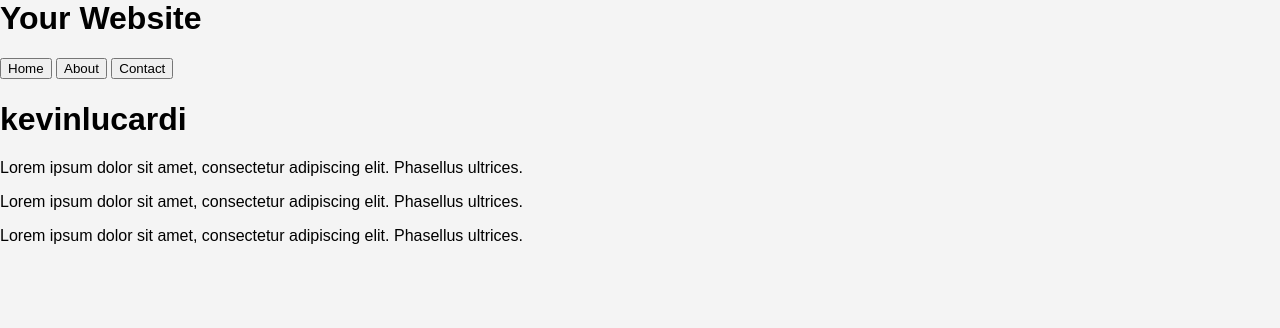
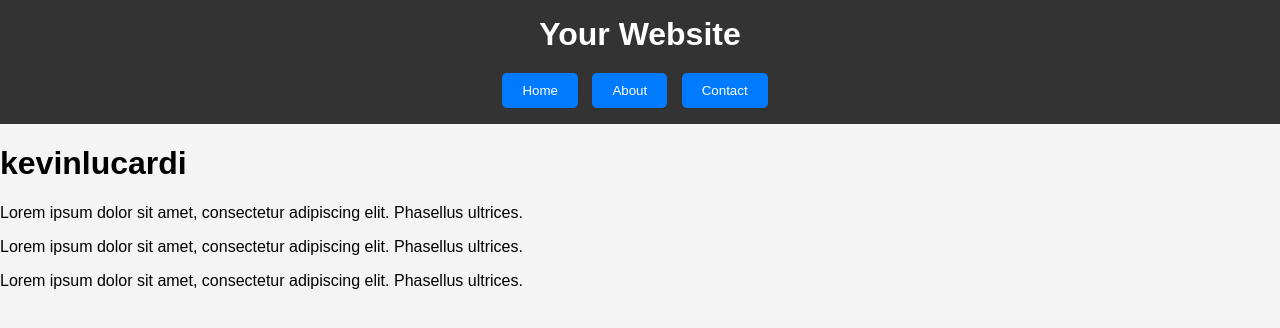
Before and after one commit to klucardi/kevinlucardi, a plain HTML site: page index.html in a window 1280 px wide. Drawn offline with Linux system fonts and the light colour scheme.

Commit message:
Update style.css

```diff
--- a/style.css
+++ b/style.css
@@ -3,39 +3,39 @@ body {
     margin: 0;
     padding: 0;
     background-color: #f4f4f4;
+}
 
-    .button {
-        border: none;
-        color: white;
-        padding: 16px 32px;
-        text-align: center;
-        text-decoration: none;
-        display: inline-block;
-        font-size: 16px;
-        margin: 4px 2px;
-        transition-duration: 0.4s;
-        cursor: pointer;
-      }
+.container {
+    max-width: 800px;
+    margin: 0 auto;
+    padding: 0 20px;
+}
 
-      .button1 {
-        background-color: white;
-        color: black;
-        border: 2px solid #04AA6D;
-      }
+header {
+    background-color: #333;
+    color: white;
+    padding: 1em 0;
+    text-align: center;
+}
 
-      .button1:hover {
-        background-color: #04AA6D;
-        color: white;
-      }
+header h1 {
+    margin: 0;
+}
 
-      .button2 {
-        background-color: white;
-        color: black;
-        border: 2px solid #008CBA;
-      }
+nav {
+    margin-top: 20px;
+}
 
-      .button2:hover {
-        background-color: #008CBA;
-        color: white;
-      }
+button {
+    background-color: #007BFF;
+    color: white;
+    padding: 10px 20px;
+    margin-right: 10px;
+    border: none;
+    border-radius: 5px;
+    cursor: pointer;
 }
+
+button:hover {
+    background-color: #0056b3;
+}
```
